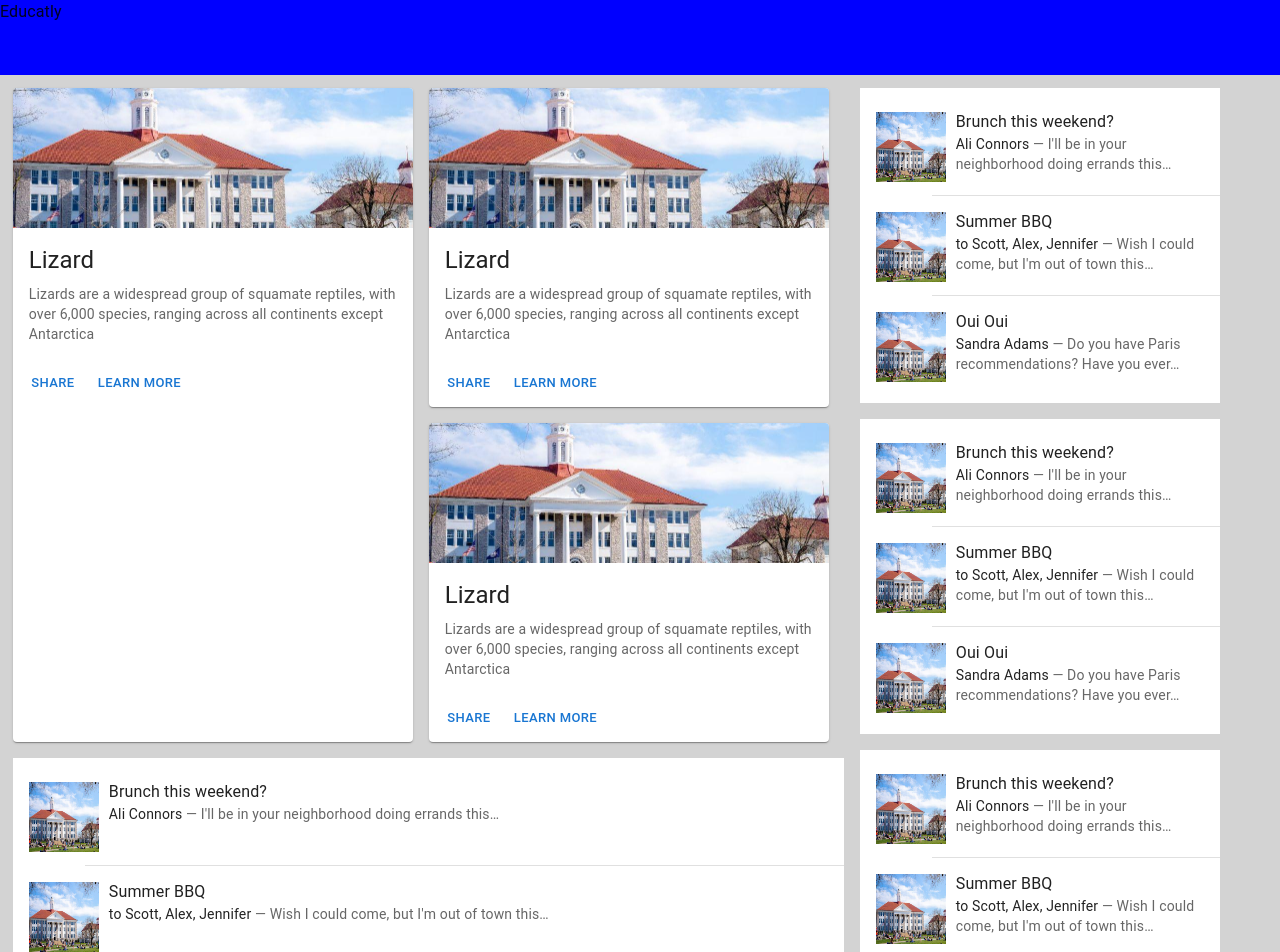
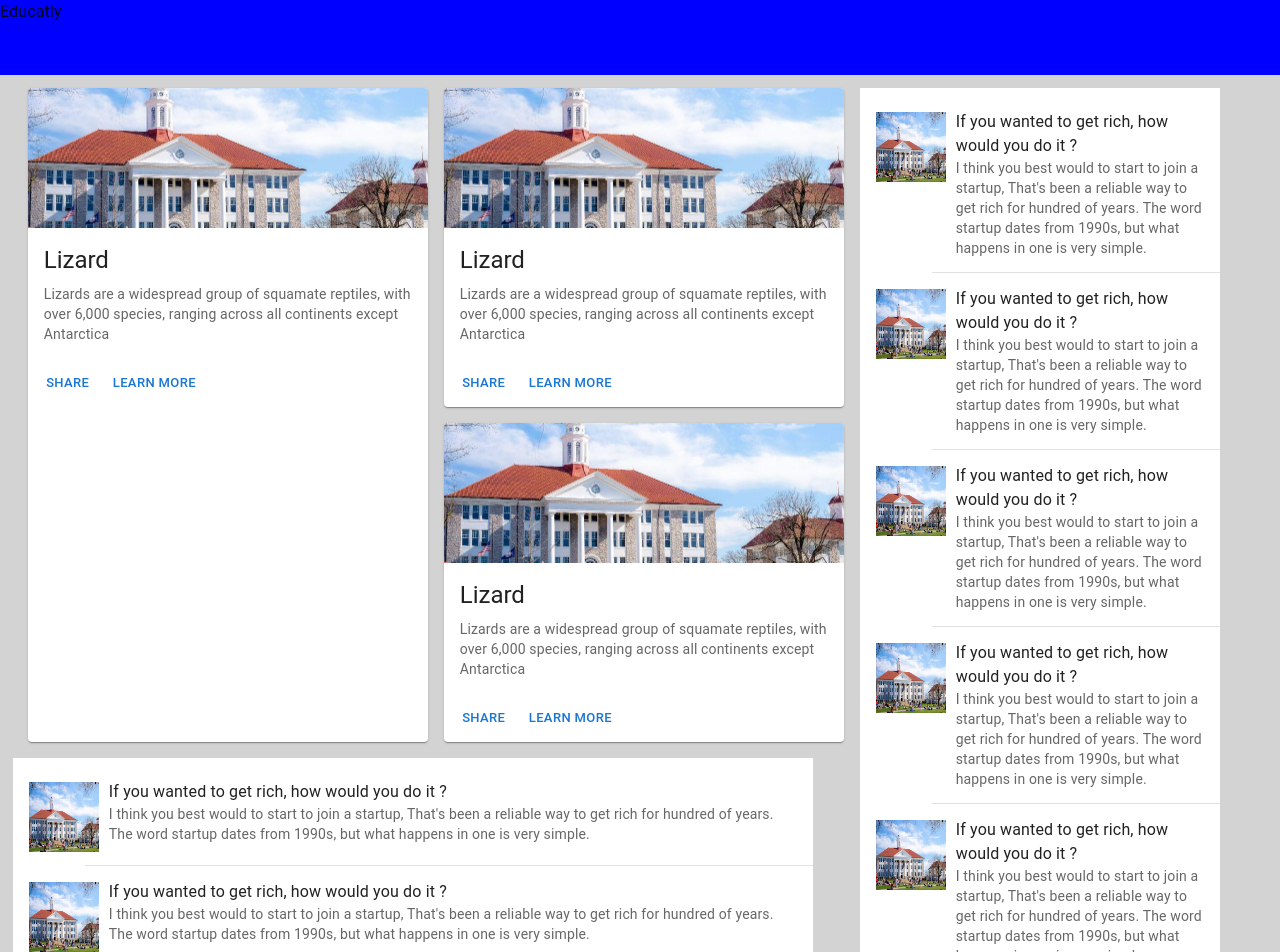
Before and after one commit to amrelshehaly/daily-news, a Next.js app: page / in a window 1280 px wide. Shown: the top 952 px of the page. Built offline with nearby package versions, Linux system fonts and the light colour scheme.

Commit message:
creating SimpleList item

```diff
--- /dev/null
+++ b/src/common/listItem/index.tsx
@@ -0,0 +1,43 @@
+import React, { FC } from 'react'
+import Image, { StaticImageData } from 'next/image'
+import List from '@mui/material/List'
+import ListItem from '@mui/material/ListItem'
+import Divider from '@mui/material/Divider'
+import ListItemText from '@mui/material/ListItemText'
+import ListItemAvatar from '@mui/material/ListItemAvatar'
+import Avatar from '@mui/material/Avatar'
+import Typography from '@mui/material/Typography'
+
+import uni from '../../../public/images/uni.jpg'
+
+// const uni = '../../images/uni.jpg'
+
+interface Props {
+  Image: string
+  title: string
+  subTitle: string
+}
+
+const SimpleListItem: FC<Props> = (props: Props) => {
+  const { Image, title, subTitle } = props
+  return (
+    <>
+      <ListItem alignItems="flex-start">
+        <ListItemAvatar sx={{ marginRight: '10px' }}>
+          <img src={Image} width="70px" height="70px" />
+        </ListItemAvatar>
+        <ListItemText
+          primary={title}
+          secondary={
+            <React.Fragment>
+              {subTitle}
+            </React.Fragment>
+          }
+        />
+      </ListItem>
+      <Divider variant="inset" component="li" />
+    </>
+  )
+}
+
+export default SimpleListItem
--- /dev/null
+++ b/src/components/data.json
@@ -0,0 +1,30 @@
+[
+    {
+        "title":"If you wanted to get rich, how would you do it ?",
+        "description":"I think you best would to start to join a startup, That's been a reliable way to get rich for hundred of years. The word startup dates from 1990s, but what happens in one is very simple."
+    },
+    {
+        "title":"If you wanted to get rich, how would you do it ?",
+        "description":"I think you best would to start to join a startup, That's been a reliable way to get rich for hundred of years. The word startup dates from 1990s, but what happens in one is very simple."
+    },
+    {
+        "title":"If you wanted to get rich, how would you do it ?",
+        "description":"I think you best would to start to join a startup, That's been a reliable way to get rich for hundred of years. The word startup dates from 1990s, but what happens in one is very simple."
+    },
+    {
+        "title":"If you wanted to get rich, how would you do it ?",
+        "description":"I think you best would to start to join a startup, That's been a reliable way to get rich for hundred of years. The word startup dates from 1990s, but what happens in one is very simple."
+    },
+    {
+        "title":"If you wanted to get rich, how would you do it ?",
+        "description":"I think you best would to start to join a startup, That's been a reliable way to get rich for hundred of years. The word startup dates from 1990s, but what happens in one is very simple."
+    },
+    {
+        "title":"If you wanted to get rich, how would you do it ?",
+        "description":"I think you best would to start to join a startup, That's been a reliable way to get rich for hundred of years. The word startup dates from 1990s, but what happens in one is very simple."
+    },
+    {
+        "title":"If you wanted to get rich, how would you do it ?",
+        "description":"I think you best would to start to join a startup, That's been a reliable way to get rich for hundred of years. The word startup dates from 1990s, but what happens in one is very simple."
+    }
+]
--- a/src/components/editor-picks/index.tsx
+++ b/src/components/editor-picks/index.tsx
@@ -1,85 +1,26 @@
 import React from 'react'
-import Image from 'next/image'
 import List from '@mui/material/List'
-import ListItem from '@mui/material/ListItem'
-import Divider from '@mui/material/Divider'
-import ListItemText from '@mui/material/ListItemText'
-import ListItemAvatar from '@mui/material/ListItemAvatar'
-import Avatar from '@mui/material/Avatar'
-import Typography from '@mui/material/Typography'
+import content from '../data.json'
+import SimpleListItem from '../../common/listItem'
+import useStyles from './style'
+// import uni from '../../../public/images/uni.jpg'
 
-import uni from '../../../public/images/uni.jpg'
-
-// const uni = '../../images/uni.jpg'
+const uni = '../../images/uni.jpg'
 
 const Editorpicks = () => {
+  const classes = useStyles()
   return (
-    <List sx={{ width: '100%', bgcolor: 'background.paper' }}>
-      <ListItem alignItems="flex-start">
-        <ListItemAvatar sx={{marginRight:'10px'}}>
-            <Image src={uni}   width='70px' height='70px'  />
-        </ListItemAvatar>
-        <ListItemText
-          primary="Brunch this weekend?"
-          secondary={
-            <React.Fragment>
-              <Typography
-                sx={{ display: 'inline' }}
-                component="span"
-                variant="body2"
-                color="text.primary"
-              >
-                Ali Connors
-              </Typography>
-              {" — I'll be in your neighborhood doing errands this…"}
-            </React.Fragment>
-          }
-        />
-      </ListItem>
-      <Divider variant="inset" component="li" />
-      <ListItem alignItems="flex-start">
-        <ListItemAvatar sx={{marginRight:'10px'}}>
-            <Image src={uni}   width='70px' height='70px'  />
-        </ListItemAvatar>
-        <ListItemText
-          primary="Summer BBQ"
-          secondary={
-            <React.Fragment>
-              <Typography
-                sx={{ display: 'inline' }}
-                component="span"
-                variant="body2"
-                color="text.primary"
-              >
-                to Scott, Alex, Jennifer
-              </Typography>
-              {" — Wish I could come, but I'm out of town this…"}
-            </React.Fragment>
-          }
-        />
-      </ListItem>
-      <Divider variant="inset" component="li" />
-      <ListItem alignItems="flex-start">
-        <ListItemAvatar sx={{marginRight:'10px'}}>
-            <Image src={uni}   width='70px' height='70px'  />
-        </ListItemAvatar>
-        <ListItemText
-          primary="Oui Oui"
-          secondary={
-            <React.Fragment>
-              <Typography
-                sx={{ display: 'inline' }}
-                component="span"
-                variant="body2"
-                color="text.primary"
-              >
-                Sandra Adams
-              </Typography>
-              {' — Do you have Paris recommendations? Have you ever…'}
-            </React.Fragment>
-          }
-        />
-      </ListItem>
+    <List sx={{bgcolor: 'background.paper' }} className={classes.list}>
+      {content.map((val, idx) => {
+        return (
+          <SimpleListItem
+            key={idx}
+            title={val.title}
+            subTitle={val.description}
+            Image={uni}
+          />
+        )
+      })}
     </List>
   )
 }
--- /dev/null
+++ b/src/components/editor-picks/style.ts
@@ -0,0 +1,16 @@
+import { Theme } from '@material-ui/core'
+import { makeStyles } from '@material-ui/styles'
+const useStyles = makeStyles((theme: Theme) => ({
+  list: {
+    width: '100%',
+    [theme.breakpoints.up('lg')]: {
+      marginLeft: 'auto',
+      maxWidth: 800,
+    },
+    [theme.breakpoints.down('sm')]: {
+      maxWidth: 360,
+      margin: '0 auto',
+    },
+  },
+}))
+export default useStyles
--- a/src/components/home/index.tsx
+++ b/src/components/home/index.tsx
@@ -14,8 +14,8 @@ const uni = '../../images/uni.jpg'
 
 const Home = () => {
   return (
-    <Grid container spacing={2}>
-      <Grid item sm={6} md={6} lg='auto'  xs={12}>
+    <Grid container spacing={2} justifyContent='right'>
+      <Grid item sm={6} md={6} lg='auto' xl='auto'  xs={12}>
         <Card sx={{ maxWidth: 400, width:'100%', height:'100%', margin: '0 auto' }}>
           <CardMedia
             component="img"
@@ -38,7 +38,7 @@ const Home = () => {
           </CardActions>
         </Card>
       </Grid>
-      <Grid item sm={6} md={6} lg='auto' xs={12}>
+      <Grid item sm={6} md={6} lg='auto' xl='auto' xs={12}>
         <Grid container direction='column' spacing={2}>
           <Grid item xs={6}>
             <Card sx={{ maxWidth: 400, width:'100%', margin: '0 auto' }}>
--- a/src/components/recent-post/index.tsx
+++ b/src/components/recent-post/index.tsx
@@ -1,85 +1,22 @@
 import React from 'react'
-import Image from 'next/image'
 import List from '@mui/material/List'
-import ListItem from '@mui/material/ListItem'
-import Divider from '@mui/material/Divider'
-import ListItemText from '@mui/material/ListItemText'
-import ListItemAvatar from '@mui/material/ListItemAvatar'
-import Avatar from '@mui/material/Avatar'
-import Typography from '@mui/material/Typography'
+import SimpleListItem from '../../common/listItem'
+import content from '../data.json'
 
-import uni from '../../../public/images/uni.jpg'
+// import uni from '../../../public/images/uni.jpg'
 
-// const uni = '../../images/uni.jpg'
+const uni = '../../images/uni.jpg'
 
 const RecentPost = () => {
   return (
     <List sx={{ width: '100%', maxWidth: 360, bgcolor: 'background.paper' }}>
-      <ListItem alignItems="flex-start">
-        <ListItemAvatar sx={{marginRight:'10px'}}>
-            <Image src={uni}   width='70px' height='70px'  />
-        </ListItemAvatar>
-        <ListItemText
-          primary="Brunch this weekend?"
-          secondary={
-            <React.Fragment>
-              <Typography
-                sx={{ display: 'inline' }}
-                component="span"
-                variant="body2"
-                color="text.primary"
-              >
-                Ali Connors
-              </Typography>
-              {" — I'll be in your neighborhood doing errands this…"}
-            </React.Fragment>
-          }
-        />
-      </ListItem>
-      <Divider variant="inset" component="li" />
-      <ListItem alignItems="flex-start">
-        <ListItemAvatar sx={{marginRight:'10px'}}>
-            <Image src={uni}   width='70px' height='70px'  />
-        </ListItemAvatar>
-        <ListItemText
-          primary="Summer BBQ"
-          secondary={
-            <React.Fragment>
-              <Typography
-                sx={{ display: 'inline' }}
-                component="span"
-                variant="body2"
-                color="text.primary"
-              >
-                to Scott, Alex, Jennifer
-              </Typography>
-              {" — Wish I could come, but I'm out of town this…"}
-            </React.Fragment>
-          }
-        />
-      </ListItem>
-      <Divider variant="inset" component="li" />
-      <ListItem alignItems="flex-start">
-        <ListItemAvatar sx={{marginRight:'10px'}}>
-            <Image src={uni}   width='70px' height='70px'  />
-        </ListItemAvatar>
-        <ListItemText
-          primary="Oui Oui"
-          secondary={
-            <React.Fragment>
-              <Typography
-                sx={{ display: 'inline' }}
-                component="span"
-                variant="body2"
-                color="text.primary"
-              >
-                Sandra Adams
-              </Typography>
-              {' — Do you have Paris recommendations? Have you ever…'}
-            </React.Fragment>
-          }
-        />
-      </ListItem>
+        {
+            content.map((val,idx)=>{
+                return(
+                    <SimpleListItem title={val.title} subTitle={val.description} Image={uni} />
+                )
+            })
+        }
     </List>
   )
 }
--- a/src/module/hot-interactions/index.tsx
+++ b/src/module/hot-interactions/index.tsx
@@ -4,7 +4,7 @@ import RecentPicks from '../../components/recent-post'
 
 const HotNews = () => {
   return (
-    <Grid container spacing={2} direction='column'>
+    <Grid container spacing={2} direction='column' justifyContent='center'>
         <Grid item>
             <RecentPicks />
         </Grid>
--- a/src/module/main-section/index.tsx
+++ b/src/module/main-section/index.tsx
@@ -5,7 +5,7 @@ import News from '../news-section'
 
 const Main = () => {
   return (
-    <Grid container spacing={2} justifyContent="center">
+    <Grid container spacing={2} justifyContent="center" >
         <Grid item sm={8}>
             <News />
         </Grid>
```
